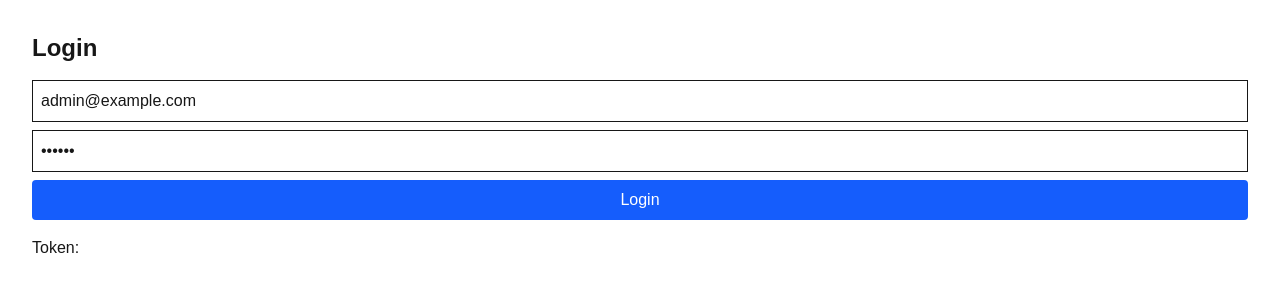
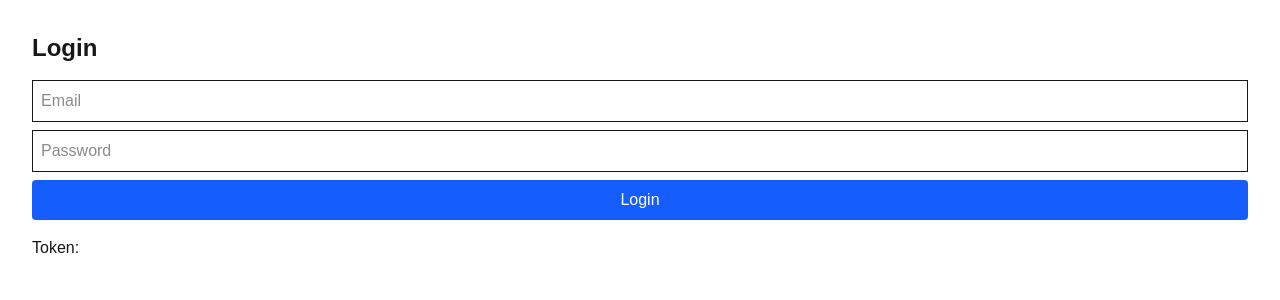
Before and after one commit to vishnu-webndevs/dailmate, a Next.js app in the folder frontend/: page /login in a window 1280 px wide. Shown: the top 300 px of the page. Built offline with nearby package versions, Linux system fonts and the light colour scheme.

Commit message:
fix: db connection and frontend api proxy

```diff
--- a/frontend/src/app/login/page.tsx
+++ b/frontend/src/app/login/page.tsx
@@ -4,8 +4,8 @@ import { API_BASE } from "../../lib/api";
 import { clearSessionCookie, setSessionCookie } from "../../lib/auth";
 
 export default function Login() {
-  const [email, setEmail] = useState("admin@example.com")
-  const [password, setPassword] = useState("secret")
+  const [email, setEmail] = useState("")
+  const [password, setPassword] = useState("")
   const [token, setToken] = useState<string>("")
   const [message] = useState<string>(() => {
     if (typeof window === "undefined") return ""
```
